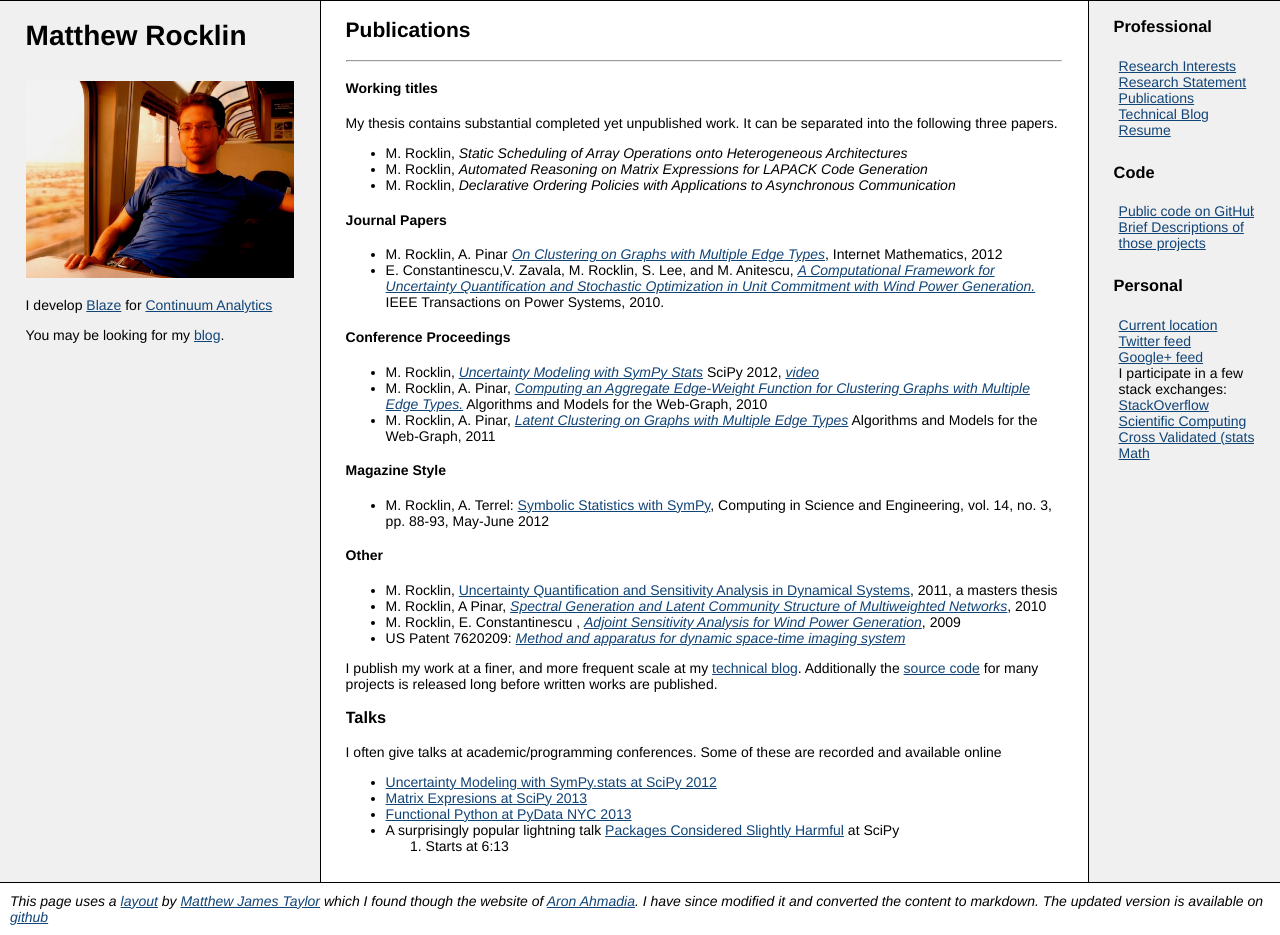
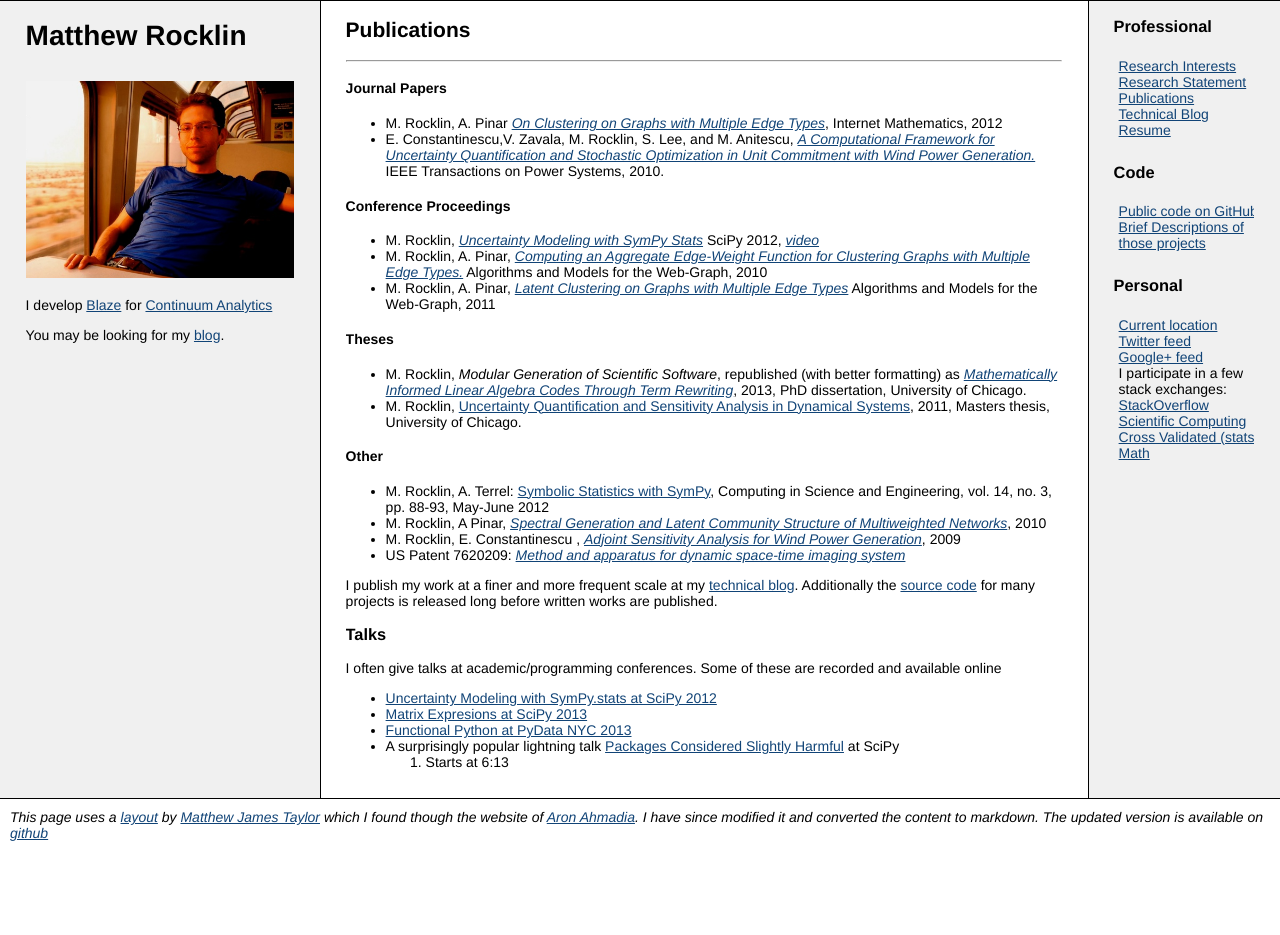
Before and after one commit to mrocklin/mrocklin.github.io, a Jekyll site: the page built from publications.md, in a window 1280 px wide. Built offline with Jekyll 4.4.1, drawn with Linux system fonts in a browser that asks for light colours; Markdown is read by kramdown in place of the engine named in the settings; after the commit the page ends 900 px from its top, so only the background shows below that.

Commit message:
add theses section, remove old working titles

```diff
--- a/publications.md
+++ b/publications.md
@@ -3,17 +3,6 @@ layout: default
 title: Publications
 ---
 
-#### Working titles
-
-My thesis contains substantial completed yet unpublished work.  It can be
-separated into the following three papers.
-
--   M. Rocklin, *Static Scheduling of Array Operations onto Heterogeneous
-    Architectures*
--   M. Rocklin, *Automated Reasoning on Matrix Expressions for LAPACK Code
-    Generation*
--   M. Rocklin, *Declarative Ordering Policies with Applications to
-    Asynchronous Communication*
 
 #### Journal Papers
 
@@ -39,19 +28,22 @@ separated into the following three papers.
     Edge Types*](https://csmr.ca.sandia.gov/~apinar/papers/waw11.pdf)
     Algorithms and Models for the Web-Graph, 2011
 
-#### Magazine Style
+#### Theses
+
+-   M. Rocklin, *Modular Generation of Scientific Software*, republished
+    (with better formatting) as [*Mathematically Informed Linear Algebra Codes
+    Through Term Rewriting*](http://people.cs.uchicago.edu/~mrocklin/storage/dissertation.pdf), 2013, PhD dissertation, University of Chicago.
+-   M. Rocklin, [Uncertainty Quantification and Sensitivity Analysis in
+    Dynamical Systems](http://people.cs.uchicago.edu/~mrocklin/masters.html),
+    2011, Masters thesis, University of Chicago.
+
+
+#### Other
 
 -   M. Rocklin, A. Terrel: [Symbolic Statistics with
     SymPy](http://origin-www.computer.org/csdl/mags/cs/2012/03/mcs2012030088-abs.html),
     Computing in Science and Engineering, vol. 14, no. 3, pp. 88-93,
     May-June 2012
-
-#### Other
-
--   M. Rocklin, [Uncertainty Quantification and Sensitivity Analysis in
-    Dynamical
-    Systems](http://people.cs.uchicago.edu/~mrocklin/masters.html),
-    2011, a masters thesis
 -   M. Rocklin, A Pinar, [*Spectral Generation and Latent Community
     Structure of Multiweighted
     Networks*](http://people.cs.uchicago.edu/~mrocklin/papers/winPaper.pdf),
@@ -63,7 +55,8 @@ separated into the following three papers.
 -   US Patent 7620209: [*Method and apparatus for dynamic space-time
     imaging system*](http://www.google.com/patents/US20060082590)
 
-I publish my work at a finer, and more frequent scale at my [technical blog](/blog/).  Additionally the [source code](http://github.com/mrocklin/) for many projects is released long before written works are published.
+I publish my work at a finer and more frequent scale at my [technical blog](/blog/).  Additionally the [source code](http://github.com/mrocklin/) for many projects is released long before written works are published.
+
 
 ### Talks
 
```
